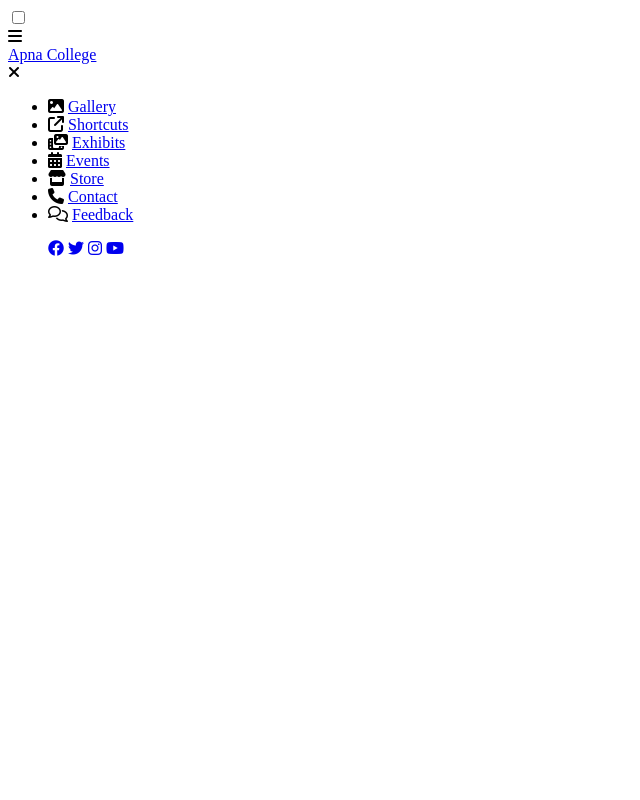
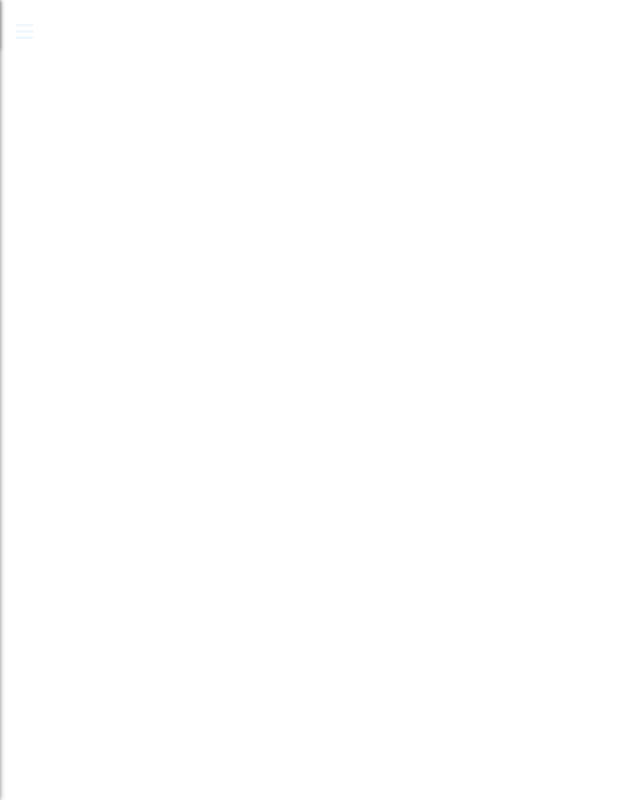
Before and after one commit to sattar-abdul/miniproject_photography, a plain HTML site: page index.html in a window 1280 px wide. Shown: the whole page, without its empty margins (0-640 px from the left). Drawn offline with Linux system fonts and the light colour scheme; a web font is replaced by a local one.

Commit message:
Update and rename index.htm to index.html

```diff
--- a/index.htm
+++ b/index.html
@@ -9,7 +9,7 @@
     <link rel="preconnect" href="https://fonts.gstatic.com" crossorigin />
     <link href="https://fonts.googleapis.com/css2?family=Boldonse&family=Winky+Sans:ital,wght@0,300..900;1,300..900&display=swap" rel="stylesheet">
     <link rel="stylesheet" href="https://cdnjs.cloudflare.com/ajax/libs/font-awesome/6.4.0/css/all.min.css"/>
-    <link rel="stylesheet" href="CssProject1.css">
+    <link rel="stylesheet" href="style.css">
   </head>
   <body>
     <div class="main_box">
```
